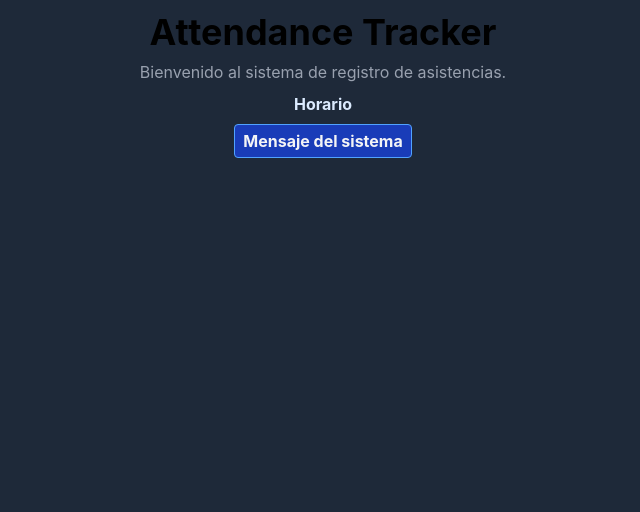
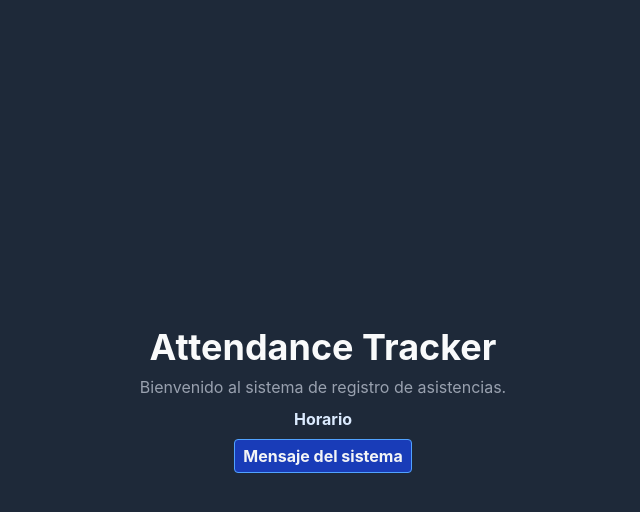
Before and after one commit to RicJDev/attendace-tracker, a React (Vite) app in the folder client/: page / in a window 1280 px wide. Shown: the top 512 px of the page, without its empty margins (317-957 px from the left). Built offline with nearby package versions, Linux system fonts and the light colour scheme.

Commit message:
style: centrando cositas

```diff
--- a/client/src/layouts/Container.tsx
+++ b/client/src/layouts/Container.tsx
@@ -3,7 +3,7 @@
 export function Container({ children }: PropsWithChildren) {
   return (
     <div
-      className='flex flex-col gap-2 min-h-screen w-full p-3 bg-gray-800 items-center'
+      className='flex flex-col gap-2 min-h-screen w-full p-3 bg-gray-800 items-center justify-center text-gray-50'
     >
       {children}
     </div>
```
